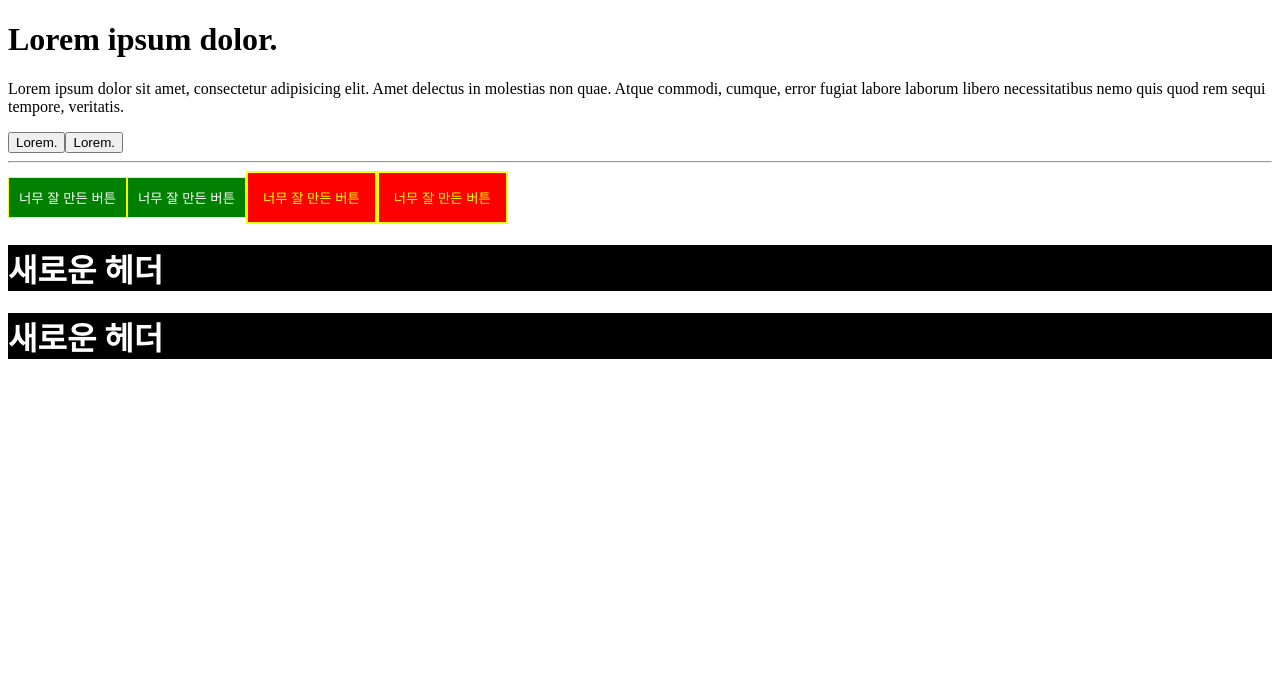
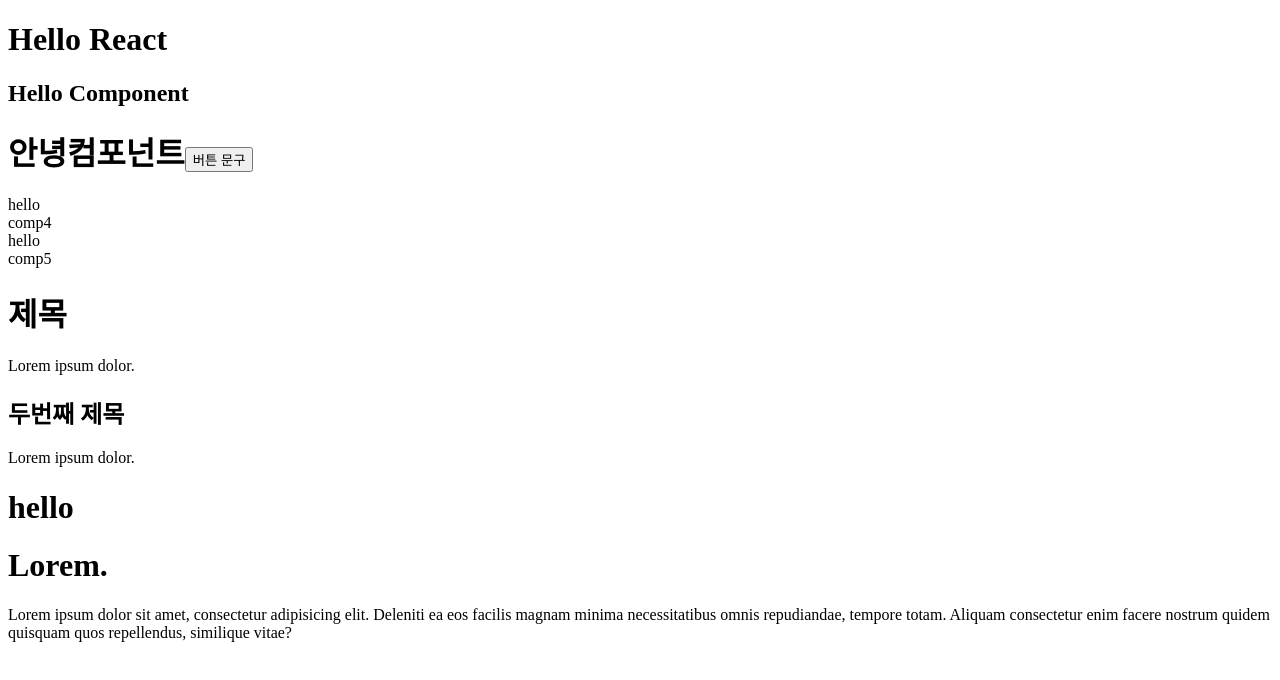
Before and after one commit to yumin359/react, a React (Vite) app: page / in a window 1280 px wide. Shown: the top 680 px of the page. Built offline with nearby package versions, Linux system fonts and the light colour scheme.

Commit message:
0701 컴포넌트 가장 상위 요소는 하나, 리턴문에서 여러 줄 작성시 () 사용하기

```diff
--- /dev/null
+++ b/src/App4.jsx
@@ -0,0 +1,100 @@
+function MyComp1() {
+  return <h1>Hello React</h1>;
+}
+
+// 이름은 UpperCamelCase
+// return 에 그려야할 html 코드 작성
+/// 가장 상위 요소가 하나인 것만 그려야 함
+function MyComp2() {
+  return <h2>Hello Component</h2>;
+}
+
+function MyComp3() {
+  return (
+    // 가장 상위 요소가 h1으로 하나
+    <h1>
+      <span>안녕</span>
+      <span>컴포넌트</span>
+      <button>
+        <span>버튼 문구</span>
+      </button>
+    </h1>
+  );
+}
+
+function MyComp4() {
+  // 가장 상위 요소가 2개 이상이라 안 됨.
+  // 그래서 의미 없는 div 하나로 감싸거나
+  return (
+    <div>
+      <div>hello</div>
+      <div>comp4</div>
+    </div>
+  );
+}
+
+function MyComp5() {
+  // fragment : 가장 바깥(상위) 요소가 필요 없을 때 <></> 사용
+  return (
+    <>
+      <div>hello</div>
+      <div>comp5</div>
+    </>
+  );
+}
+
+function MyComp6() {
+  return (
+    <div>
+      <h1>제목</h1>
+      <p>Lorem ipsum dolor.</p>
+    </div>
+  );
+}
+
+function MyComp7() {
+  return (
+    <>
+      <h2>두번째 제목</h2>
+      <p>Lorem ipsum dolor.</p>
+    </>
+  );
+}
+
+function MyComp8() {
+  // 한줄이면 그냥 써도 됨
+  return <h1>hello</h1>;
+}
+
+function MyComp9() {
+  // return 다음에 여러줄로 작성시 () 사용하기
+  return (
+    <div>
+      <h1>Lorem.</h1>
+      <p>
+        Lorem ipsum dolor sit amet, consectetur adipisicing elit. Deleniti ea
+        eos facilis magnam minima necessitatibus omnis repudiandae, tempore
+        totam. Aliquam consectetur enim facere nostrum quidem quisquam quos
+        repellendus, similique vitae?
+      </p>
+    </div>
+  );
+}
+
+function App4() {
+  return (
+    <>
+      <MyComp1 />
+      <MyComp2 />
+      <MyComp3 />
+      <MyComp4 />
+      <MyComp5 />
+      <MyComp6 />
+      <MyComp7 />
+      <MyComp8 />
+      <MyComp9 />
+    </>
+  );
+}
+
+export default App4;
--- a/src/main.jsx
+++ b/src/main.jsx
@@ -1,10 +1,9 @@
 import { StrictMode } from "react";
 import { createRoot } from "react-dom/client";
-import App2 from "./App2.jsx";
-import App3 from "./App3.jsx";
+import App4 from "./App4.jsx";
 
 createRoot(document.getElementById("root")).render(
   <StrictMode>
-    <App3 />
+    <App4 />
   </StrictMode>,
 );
```
